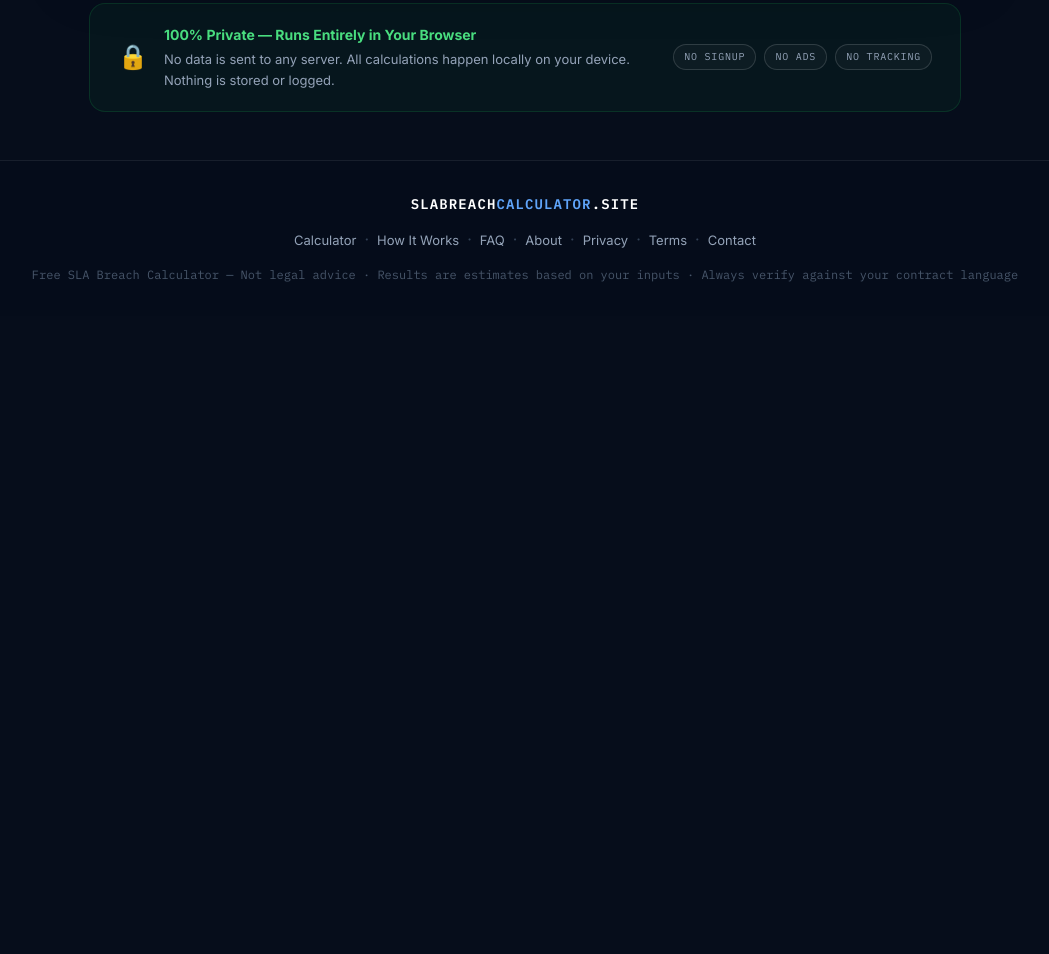
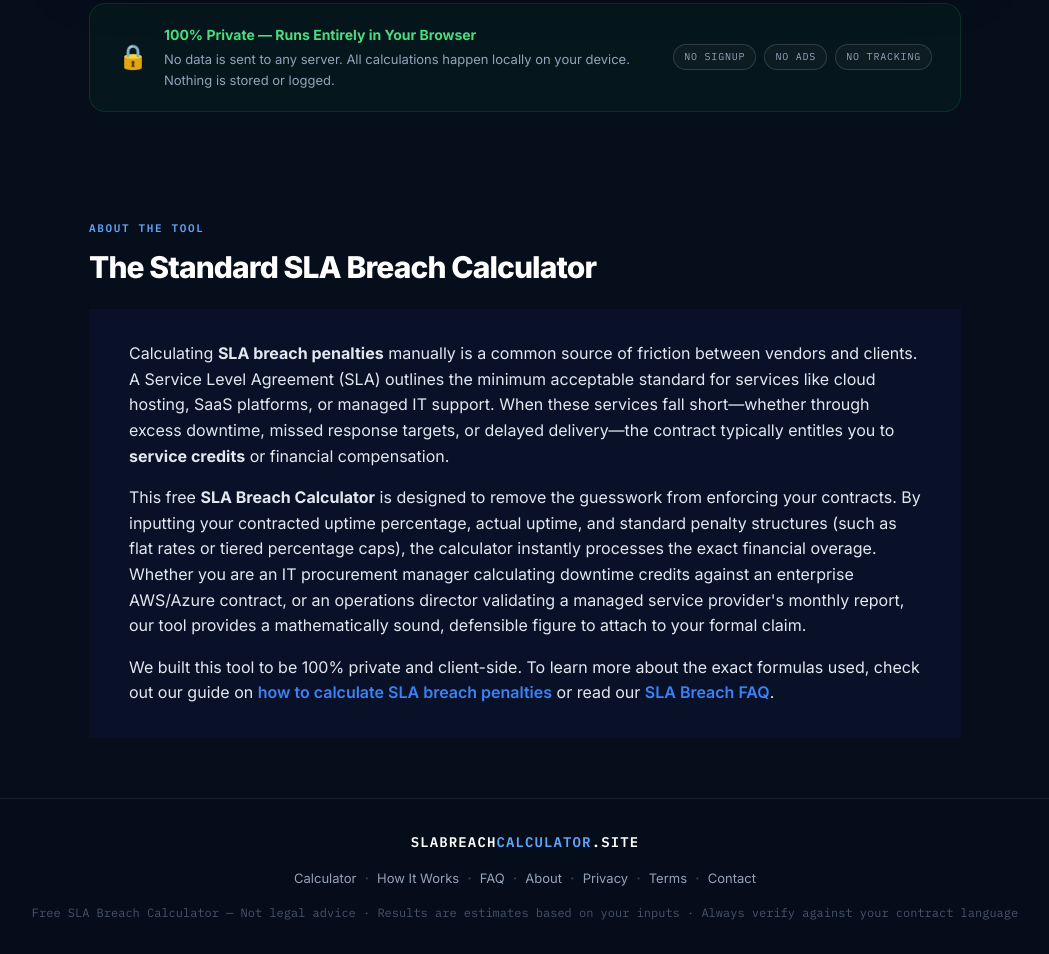
Before and after one commit to qurnahub-code/slabreachcalculator, a plain HTML site: page index.html in a window 1280 px wide. Shown: the part 1271-2225 px from the top of the page, without its empty margins (115-1164 px from the left). Before the commit the page ends 1587 px from the top, so only its background shows below. Drawn offline with Linux system fonts and the light colour scheme.

Commit message:
fix: resolve select zig-zag pattern, remove faq tilt animation, add SEO text to homepage

```diff
--- a/index.html
+++ b/index.html
@@ -601,7 +601,7 @@ input[type="text"]:not(:focus):hover,
 input[type="date"]:not(:focus):hover,
 select:not(:focus):hover {
   border-color: rgba(255,255,255,0.18);
-  background: rgba(255,255,255,0.06);
+  background-color: rgba(255,255,255,0.06);
   transform: translateY(-1px);
 }
 
@@ -612,7 +612,7 @@ select:focus {
   outline: none;
   border-color: var(--blue-400);
   box-shadow: 0 0 0 3px rgba(59,130,246,0.18), 0 4px 16px rgba(59,130,246,0.1), inset 0 1px 0 rgba(59,130,246,0.08);
-  background: rgba(59,130,246,0.07);
+  background-color: rgba(59,130,246,0.07);
   transform: translateY(-1px);
 }
 input::placeholder { color: var(--slate-700); }
@@ -1676,11 +1676,22 @@ footer {
     </div>
   </div>
 
-
-
-
-
-
+  <!-- ══ SEO CONTENT ══ -->
+  <section class="section reveal" aria-labelledby="seo-heading">
+    <div class="section-eyebrow">About the Tool</div>
+    <h2 id="seo-heading" class="section-title">The Standard SLA Breach Calculator</h2>
+    <div class="content-card" style="margin-top: 24px; padding: 32px 40px; background: rgba(15,25,61,0.4);">
+      <p class="body-text">
+        Calculating <strong>SLA breach penalties</strong> manually is a common source of friction between vendors and clients. A Service Level Agreement (SLA) outlines the minimum acceptable standard for services like cloud hosting, SaaS platforms, or managed IT support. When these services fall short—whether through excess downtime, missed response targets, or delayed delivery—the contract typically entitles you to <strong>service credits</strong> or financial compensation.
+      </p>
+      <p class="body-text" style="margin-top: 16px;">
+        This free <strong>SLA Breach Calculator</strong> is designed to remove the guesswork from enforcing your contracts. By inputting your contracted uptime percentage, actual uptime, and standard penalty structures (such as flat rates or tiered percentage caps), the calculator instantly processes the exact financial overage. Whether you are an IT procurement manager calculating downtime credits against an enterprise AWS/Azure contract, or an operations director validating a managed service provider's monthly report, our tool provides a mathematically sound, defensible figure to attach to your formal claim.
+      </p>
+      <p class="body-text" style="margin-top: 16px;">
+        We built this tool to be 100% private and client-side. To learn more about the exact formulas used, check out our guide on <a href="/how-to-calculate-sla-breach-penalties/" style="color: var(--blue-400); text-decoration: none; font-weight: 600;">how to calculate SLA breach penalties</a> or read our <a href="/frequently-asked-questions-about-sla-breaches/" style="color: var(--blue-400); text-decoration: none; font-weight: 600;">SLA Breach FAQ</a>.
+      </p>
+    </div>
+  </section>
 
 </div><!-- /container -->
 
@@ -2271,7 +2282,7 @@ if (canvas) {
 // ── 6. 3D TILT — event delegation ─────────────────────────────
 // Single listener on container instead of N×3 listeners on each card
 ;(function() {
-  const SELECTOR = '.how-card,.use-case,.faq-item';
+  const SELECTOR = '.how-card,.use-case';
   const STRENGTH = 9;
   let activeCard = null;
   document.addEventListener('mousemove', e => {
```
